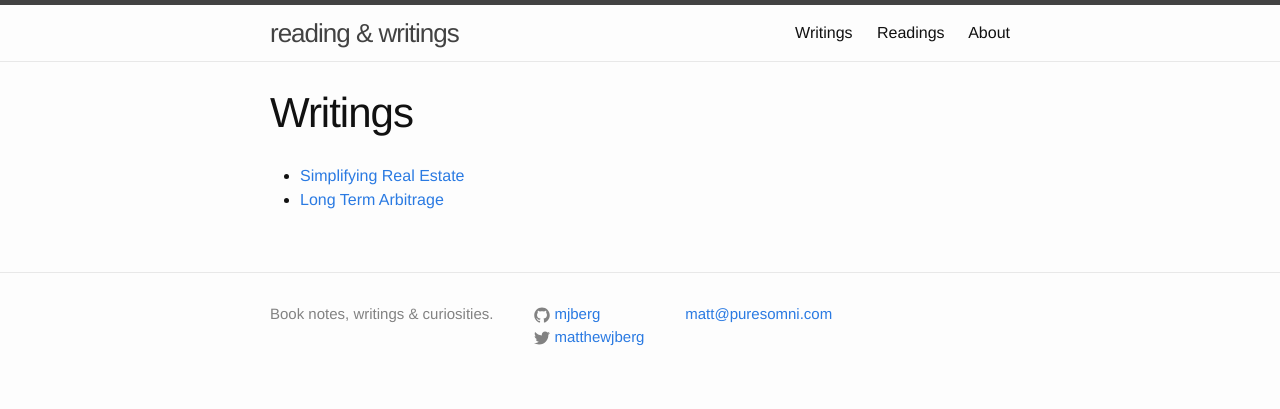
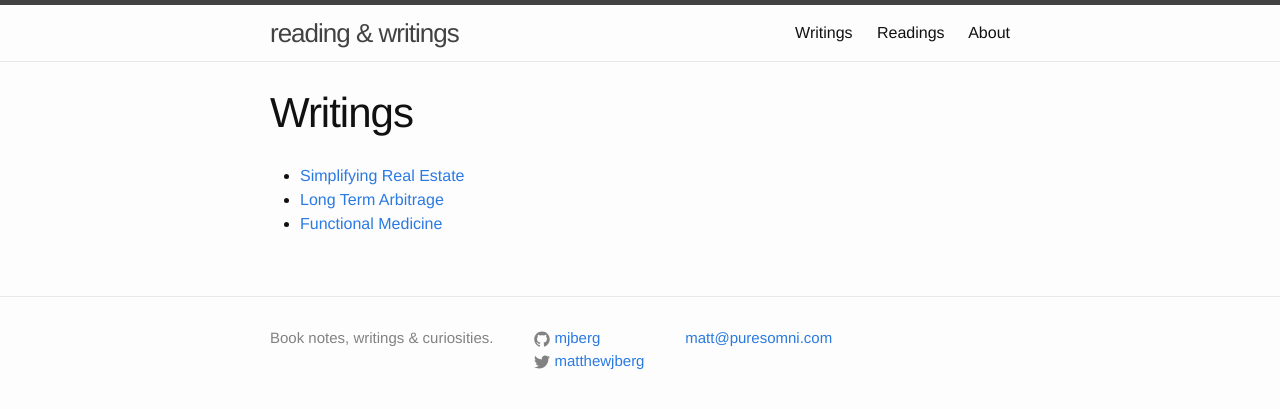
Before and after one commit to mjberg/reading-and-writing, a Jekyll site: the page built from _pages/01_writings.md, in a window 1280 px wide. Shown: the top 409 px of the page. Built offline with Jekyll 4.4.1, drawn with Linux system fonts in a browser that asks for light colours.

Commit message:
update writings

```diff
--- a/_pages/01_writings.md
+++ b/_pages/01_writings.md
@@ -6,3 +6,4 @@ permalink: /writings/
 
 * [Simplifying Real Estate](https://matthewberg.me/jekyll/update/2019/05/26/Simplifying-Real-Estate.html)
 * [Long Term Arbitrage](https://matthewberg.me/jekyll/update/2019/05/15/Long-Term-Arbitrage.html)
+* [Functional Medicine](https://matthewberg.me/jekyll/update/2019/09/16/Funcitonal-Medicine.html)
```
